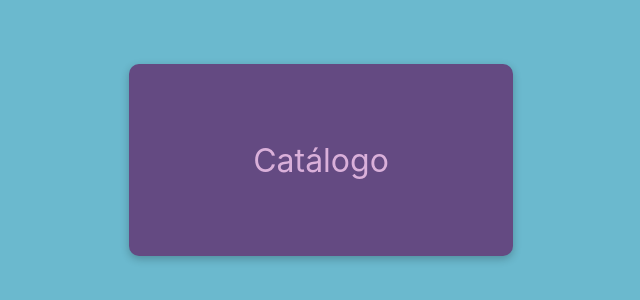
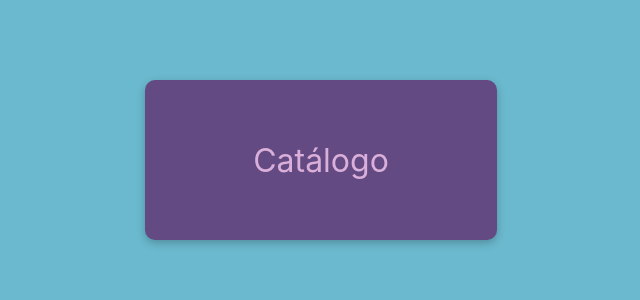
Before and after one commit to juliojg/cocktails-catalog, a React (Create React App) app: page / in a window 1280 px wide. Shown: the part 240-540 px from the top of the page, without its empty margins (319-959 px from the left). Built offline with nearby package versions, Linux system fonts and the light colour scheme.

Commit message:
add spinner on suspense

```diff
--- a/src/App.css
+++ b/src/App.css
@@ -1,3 +1,8 @@
 .App {
   text-align: center;
 }
+
+.main {
+  background-color: #6bb9ce;
+  height: 100vh;
+}
--- a/src/App.tsx
+++ b/src/App.tsx
@@ -1,18 +1,17 @@
 import React, { lazy, Suspense } from "react";
 import "./App.css";
 import { Route, BrowserRouter as Router, Routes } from "react-router-dom";
+import Spinner from "components/Spinner/Spinner";
 
 const Catalog = lazy(() => import("./components/Catalog/Catalog"));
 const Home = lazy(() => import("./components/Home/Home"));
 const CocktailDetalContainer = lazy(() => import("./containers/CocktailDetailContainer/CocktailDetailContainer"));
 
-const LoadingMessage = () => <div>"I'm loading..."</div>;
-
 function App() {
   return (
     <Router>
-      <div>
-        <Suspense fallback={<LoadingMessage />}>
+      <div className="main">
+        <Suspense fallback={<Spinner />}>
           <Routes>
             <Route path="/" element={<Home />} />
             <Route path="/catalog" element={<Catalog />} />
--- a/src/components/Catalog/Catalog.css
+++ b/src/components/Catalog/Catalog.css
@@ -1,12 +1,11 @@
 .catalog {
   height: 100vh;
-  background-color: #6bb9ce;
   overflow-y: scroll;
-}
-
-.list-container {
   display: flex;
-  justify-content: center;
+  justify-content: flex-start;
+  flex-wrap: wrap;
+  flex-direction: column;
+  align-content: center;
 }
 
 .cocktail-list {
@@ -14,8 +13,12 @@
   display: flex;
   flex-direction: column;
   align-items: center;
+  justify-content: center;
 }
 
-.catalog-header {
-  background-color: #3fb396;
+.spinner {
+  height: 100%;
+  display: flex;
+  align-content: center;
+  flex-wrap: wrap;
 }
--- a/src/components/Catalog/Catalog.tsx
+++ b/src/components/Catalog/Catalog.tsx
@@ -1,11 +1,11 @@
-import React from 'react';
+import React from "react";
 import { CocktailCard } from "../CocktailCard/CocktailCard";
 import "./Catalog.css";
 import { rawToCocktail } from "utils/jsonToCocktail";
 import useFetch from "hooks/useFetch";
+import Spinner from "components/Spinner/Spinner";
 
 const Catalog: React.FC<{}> = () => {
-
   const urlCocktails = `https://www.thecocktaildb.com/api/json/v1/1/filter.php?g=Cocktail_glass`;
 
   const [rawCocktails, loadingCocktails] = useFetch(urlCocktails);
@@ -14,14 +14,22 @@ const Catalog: React.FC<{}> = () => {
 
   return (
     <div className="catalog">
-      <div className="catalog-header"> HEADER </div>
-      <div className="list-container">
-        <div className="cocktail-list">
-          {loadingCocktails ? 'Cargando...' : cocktailList?.map((data, index) => (
-            <CocktailCard key={data.idDrink} title={data.strDrink} imageUrl={data.strDrinkThumb} id={data.idDrink}/>
+      {loadingCocktails ? (
+        <div className="spinner">
+          <Spinner />
+        </div>
+      ) : (
+        <div className="list-container">
+          {cocktailList?.map((data, index) => (
+            <CocktailCard
+              key={data.idDrink}
+              title={data.strDrink}
+              imageUrl={data.strDrinkThumb}
+              id={data.idDrink}
+            />
           ))}
         </div>
-      </div>
+      )}
     </div>
   );
 };
--- a/src/components/CocktailDetail/CocktailDetail.tsx
+++ b/src/components/CocktailDetail/CocktailDetail.tsx
@@ -20,7 +20,6 @@ const CocktailDetail: React.FC<CocktailDetailProps> = ({
     <div className="detail-page">
       <div className="detail-card">
         <div className="title">
-
           {title} <Link to={"/catalog"} className={"button-back"}> X </Link>
         </div>
         <img className="thumbnail" src={imageUrl} alt={`${title} cocktail`} />
--- a/src/components/Home/Home.css
+++ b/src/components/Home/Home.css
@@ -1,7 +1,5 @@
 .home {
-  height: 100vh;
-  background-color: #6bb9ce;
-  overflow-y: scroll;
+  height: 100%;
   display: flex;
   justify-content: center;
   flex-wrap: wrap;
@@ -9,17 +7,14 @@
 }
 
 .home .link {
-  position: relative;
-  font-size: 2em;
   display: flex;
   align-items: center;
   justify-content: center;
+  font-size: 2em;
   background-color: rgb(100, 74, 130);
   color: #dab0da;;
-  height: 4em;
-  width: 10em;
-  padding: 1em;
-  margin: 0.5em;
+  height: 5em;
+  width: 11em;
   border-radius: 10px;
   box-shadow: rgba(0, 0, 0, 0.24) 0px 3px 8px;
   text-decoration: none;
--- /dev/null
+++ b/src/components/Spinner/Spinner.css
@@ -0,0 +1,17 @@
+.loader {
+  border: 10px solid #f3f3f3;
+  border-top: 10px solid rgb(100, 74, 130);
+  border-radius: 50%;
+  width: 80px;
+  height: 80px;
+  animation: spin 1s linear infinite;
+}
+
+@keyframes spin {
+  0% {
+    transform: rotate(0deg);
+  }
+  100% {
+    transform: rotate(360deg);
+  }
+}
--- /dev/null
+++ b/src/components/Spinner/Spinner.tsx
@@ -0,0 +1,5 @@
+import './Spinner.css';
+
+const Spinner = () => <div className="loader"></div>;
+
+export default Spinner;
--- a/src/containers/CocktailDetailContainer/CocktailDetailContainer.tsx
+++ b/src/containers/CocktailDetailContainer/CocktailDetailContainer.tsx
@@ -12,16 +12,15 @@ const CocktailDetailContainer: React.FC<{}> = () => {
 
   const detail = rawToCocktailDetail(rawCocktailDetail);
 
-  return loading ? (
-    <div> Cargando </div>
-  ) : detail ? (
+  return (
+    detail ?
     <CocktailDetail
       title={detail.strDrink}
       imageUrl={detail.strDrinkThumb}
       ingredients={detail.ingredients}
       instructions={detail.strInstructions}
     />
-  ) : (
+    :
     <div> Cocktail inexistente </div>
   );
 };
```
